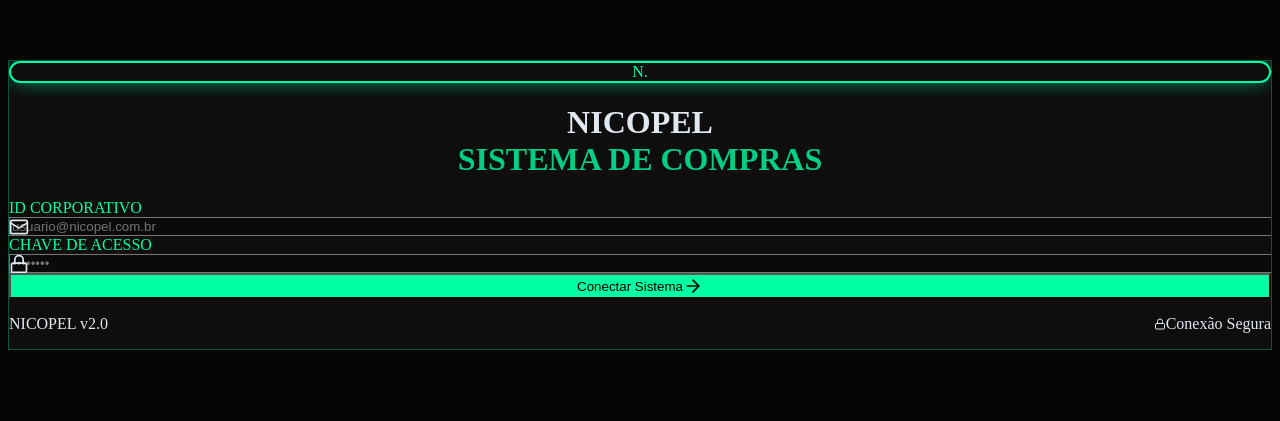
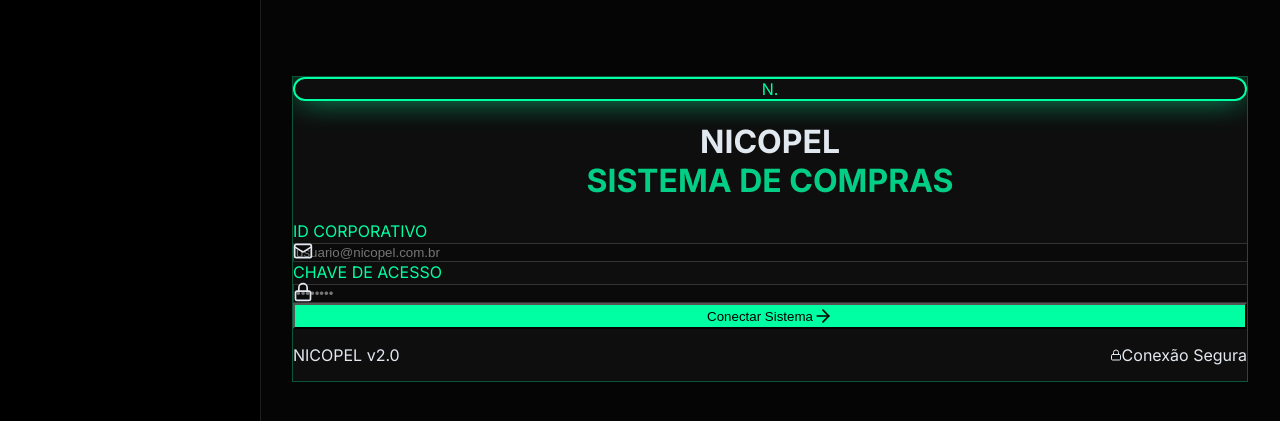
Before and after one commit to eumatheusths/controle-compras-nicopel, a Next.js app: page /login in a window 1280 px wide. Shown: the part 203-624 px from the top of the page. Built offline with nearby package versions, Linux system fonts and the light colour scheme.

Commit message:
Correcao visual definitiva layout dark

```diff
--- a/app/globals.css
+++ b/app/globals.css
@@ -2,34 +2,83 @@
 @tailwind components;
 @tailwind utilities;
 
-/* Definindo nossas cores personalizadas */
 :root {
-  /* Verde Neon Tecnológico */
-  --nicopel-green: #00ffa3;
-  /* Fundo Preto Profundo */
-  --nicopel-dark: #050505;
-  /* Fundo de Paineis (um pouco mais claro que o preto total) */
-  --nicopel-panel: #111111;
+  --neon-green: #00ffa3;
+  --dark-bg: #050505;
+  --panel-bg: #111111;
+  --sidebar-width: 260px;
 }
 
+/* 1. Força o fundo preto e texto claro no site todo */
 body {
-  /* Aplica o tema escuro no site todo */
-  background-color: var(--nicopel-dark);
-  color: #e2e8f0; /* Texto claro padrão (slate-200) */
-  font-feature-settings: "rlig" 1, "calt" 1;
+  background-color: var(--dark-bg);
+  color: #e2e8f0;
+  margin: 0;
+  padding: 0;
+  font-family: ui-sans-serif, system-ui, -apple-system, BlinkMacSystemFont, "Segoe UI", Roboto, "Helvetica Neue", Arial, sans-serif;
 }
 
-/* Classe utilitária para um brilho verde */
-.glow-tech {
-  box-shadow: 0 0 20px -5px var(--nicopel-green);
+/* 2. Estrutura do Layout (Isso garante que o menu não quebre) */
+.layout-wrapper {
+  display: flex;
+  min-height: 100vh;
+  width: 100%;
 }
 
-/* Input autofill do Chrome ficando feio no tema escuro - correção */
-input:-webkit-autofill,
-input:-webkit-autofill:hover,
-input:-webkit-autofill:focus,
-input:-webkit-autofill:active {
-    -webkit-box-shadow: 0 0 0 30px #111111 inset !important;
-    -webkit-text-fill-color: #00ffa3 !important;
-    caret-color: #00ffa3;
+/* Menu Lateral Fixo */
+.sidebar-container {
+  width: var(--sidebar-width);
+  background-color: #000000;
+  border-right: 1px solid #1f1f1f;
+  position: fixed;
+  height: 100vh;
+  top: 0;
+  left: 0;
+  z-index: 50;
+  display: flex;
+  flex-direction: column;
 }
+
+/* Área de Conteúdo (empurrada para a direita) */
+.main-content {
+  margin-left: var(--sidebar-width);
+  flex: 1;
+  padding: 2rem;
+  background-color: var(--dark-bg);
+  min-height: 100vh;
+}
+
+/* 3. Estilos Visuais "Tech" (Funciona mesmo sem Tailwind) */
+.card-tech {
+  background-color: var(--panel-bg);
+  border: 1px solid #222;
+  border-radius: 12px;
+  box-shadow: 0 4px 6px -1px rgba(0, 0, 0, 0.5);
+}
+
+.text-neon {
+  color: var(--neon-green);
+}
+
+.btn-neon {
+  background-color: var(--neon-green);
+  color: #000;
+  font-weight: bold;
+  padding: 0.75rem 1.5rem;
+  border-radius: 8px;
+  border: none;
+  cursor: pointer;
+  transition: all 0.2s;
+}
+
+.btn-neon:hover {
+  background-color: #00dd8d;
+  box-shadow: 0 0 15px var(--neon-green);
+}
+
+/* Correção para Inputs no Chrome ficarem escuros */
+input, select, textarea {
+  background-color: #0a0a0a !important;
+  color: white !important;
+  border: 1px solid #333 !important;
+}
--- a/app/layout.tsx
+++ b/app/layout.tsx
@@ -1,21 +1,13 @@
 import type { Metadata } from "next";
-import { Geist, Geist_Mono } from "next/font/google";
+import { Inter } from "next/font/google";
 import "./globals.css";
-import Sidebar from "@/components/Sidebar"; // Importamos o menu
+import Sidebar from "@/components/Sidebar";
 
-const geistSans = Geist({
-  variable: "--font-geist-sans",
-  subsets: ["latin"],
-});
-
-const geistMono = Geist_Mono({
-  variable: "--font-geist-mono",
-  subsets: ["latin"],
-});
+const inter = Inter({ subsets: ["latin"] });
 
 export const metadata: Metadata = {
-  title: "Sistema de Compras",
-  description: "Gerenciado por Storm Mídia",
+  title: "Sistema Nicopel",
+  description: "Gestão de Compras",
 };
 
 export default function RootLayout({
@@ -24,17 +16,16 @@
   children: React.ReactNode;
 }>) {
   return (
-    // 1. O 'suppressHydrationWarning' aqui mata o erro das extensões do navegador
     <html lang="pt-BR" suppressHydrationWarning={true}>
-      <body
-        className={`${geistSans.variable} ${geistMono.variable} antialiased bg-slate-50`}
-      >
-        <div className="flex min-h-screen">
-          {/* 2. Menu Lateral Fixo */}
-          <Sidebar />
+      <body className={inter.className}>
+        <div className="layout-wrapper">
+          {/* Menu Lateral Seguro */}
+          <div className="sidebar-container">
+            <Sidebar />
+          </div>
 
-          {/* 3. Área do Conteúdo (com margem para não ficar embaixo do menu) */}
-          <main className="flex-1 md:ml-64 transition-all duration-300">
+          {/* Conteúdo Principal Seguro */}
+          <main className="main-content">
             {children}
           </main>
         </div>
--- a/components/Sidebar.tsx
+++ b/components/Sidebar.tsx
@@ -14,53 +14,44 @@
     { name: 'Lançamentos', icon: ShoppingCart, path: '/lancamentos' },
   ];
 
-  // Logo "N" pequeno para o menu
-  const NicopelSmallLogo = () => (
-    <div className="w-10 h-10 rounded-lg bg-black border border-[#00ffa3] flex items-center justify-center shadow-[0_0_10px_-3px_#00ffa3]">
-      <span className="text-lg font-extrabold text-[#00ffa3]">N.</span>
-    </div>
-  );
-
   return (
-    // Sidebar com fundo preto e borda sutil
-    <aside className="fixed left-0 top-0 h-screen w-64 bg-[#080808] border-r border-slate-900 text-slate-200 flex flex-col z-50 font-sans">
-      {/* Área da Logo */}
-      <div className="p-6 flex items-center gap-3">
-        <NicopelSmallLogo />
+    <div className="flex flex-col h-full text-slate-300">
+      {/* Logo Area */}
+      <div className="p-6 flex items-center gap-3 border-b border-gray-900">
+        <div className="w-10 h-10 rounded bg-black border border-[#00ffa3] flex items-center justify-center shadow-[0_0_10px_#00ffa3]">
+          <span className="text-[#00ffa3] font-bold text-lg">N.</span>
+        </div>
         <div>
-          <h1 className="font-bold text-lg tracking-wider text-white">NICOPEL</h1>
-          <p className="text-[10px] text-[#00ffa3] uppercase tracking-widest opacity-80">Compras</p>
+          <h1 className="font-bold text-white tracking-wider">NICOPEL</h1>
+          <p className="text-[10px] text-[#00ffa3]">SYSTEM V2.0</p>
         </div>
       </div>
 
-      {/* Links de Navegação */}
-      <nav className="flex-1 py-6 px-4 space-y-3">
+      {/* Navigation */}
+      <nav className="flex-1 py-6 px-4 space-y-2">
         {menuItems.map((item) => {
           const isActive = pathname === item.path;
           return (
             <Link
               key={item.path}
               href={item.path}
-              className={`flex items-center gap-3 px-4 py-3 rounded-xl transition-all duration-300 group ${
+              className={`flex items-center gap-3 px-4 py-3 rounded-lg transition-all duration-200 ${
                 isActive
-                  ? 'bg-[#00ffa3]/10 text-[#00ffa3] border border-[#00ffa3]/30 shadow-[0_0_15px_-5px_#00ffa3]'
-                  : 'text-slate-400 hover:bg-slate-900 hover:text-white'
+                  ? 'bg-[#00ffa3]/10 text-[#00ffa3] border border-[#00ffa3]/30'
+                  : 'hover:bg-gray-900 hover:text-white'
               }`}
             >
-              <item.icon size={20} className={isActive ? 'text-[#00ffa3]' : 'text-slate-500 group-hover:text-[#00ffa3] transition-colors'} />
-              <span className="font-medium tracking-wide">{item.name}</span>
+              <item.icon size={20} />
+              <span className="font-medium">{item.name}</span>
             </Link>
           );
         })}
       </nav>
 
-      {/* Rodapé do Menu */}
-      <div className="p-4 border-t border-slate-900/50">
-        <div className="flex items-center gap-2 text-xs text-slate-500">
-           <div className="w-2 h-2 rounded-full bg-[#00ffa3] animate-pulse"></div>
-           Sistema Online
-        </div>
+      {/* Footer */}
+      <div className="p-4 border-t border-gray-900 text-center text-xs text-gray-600">
+        Conectado como Admin
       </div>
-    </aside>
+    </div>
   );
 }
```
